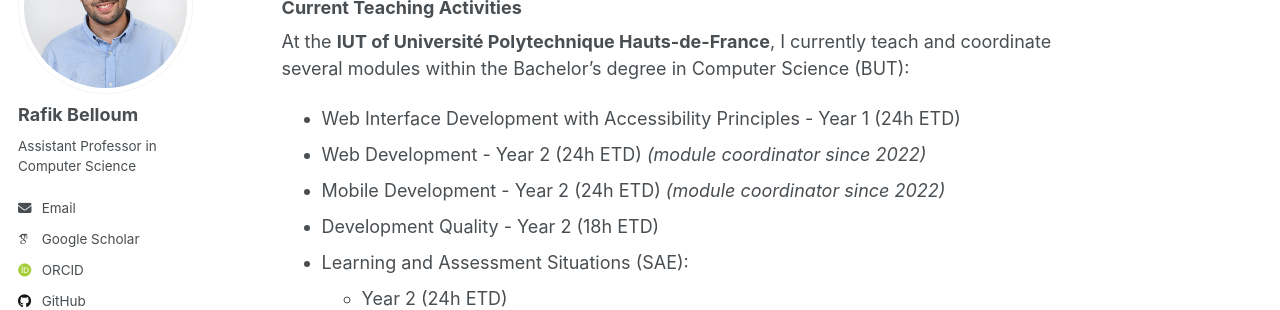
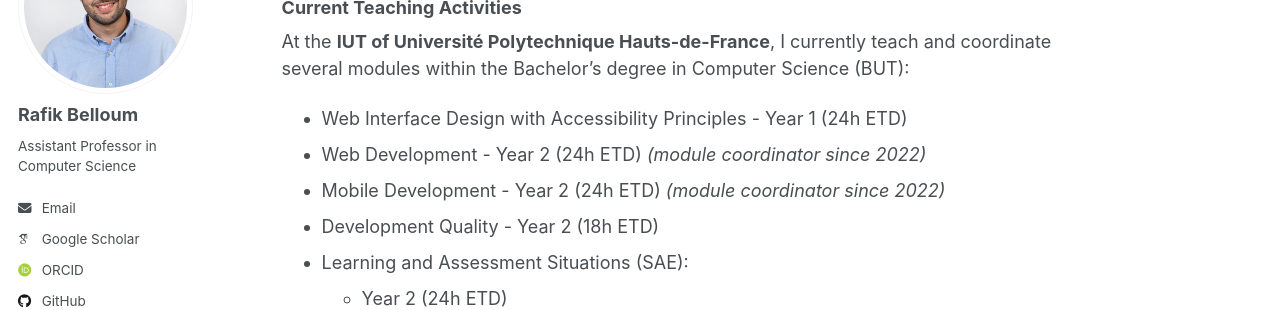
Before and after one commit to rafik-belloum/rafik-belloum.github.io, a Jekyll site: the page built from _pages/teaching.md, in a window 1280 px wide and 900 px high. Shown: the part 180-490 px from the top of the window. Built offline with Jekyll 4.4.1, drawn with Linux system fonts in a browser that asks for light colours; some web fonts are replaced.

Commit message:
Update teaching.md

```diff
--- a/_pages/teaching.md
+++ b/_pages/teaching.md
@@ -9,7 +9,7 @@ author_profile: true
 
 At the **IUT of Université Polytechnique Hauts-de-France**, I currently teach and coordinate several modules within the Bachelor's degree in Computer Science (BUT):
 
-- Web Interface Development with Accessibility Principles - Year 1 (24h ETD)
+- Web Interface Design with Accessibility Principles - Year 1 (24h ETD)
 - Web Development - Year 2 (24h ETD) _(module coordinator since 2022)_
 - Mobile Development - Year 2 (24h ETD) _(module coordinator since 2022)_
 - Development Quality - Year 2 (18h ETD)
```
